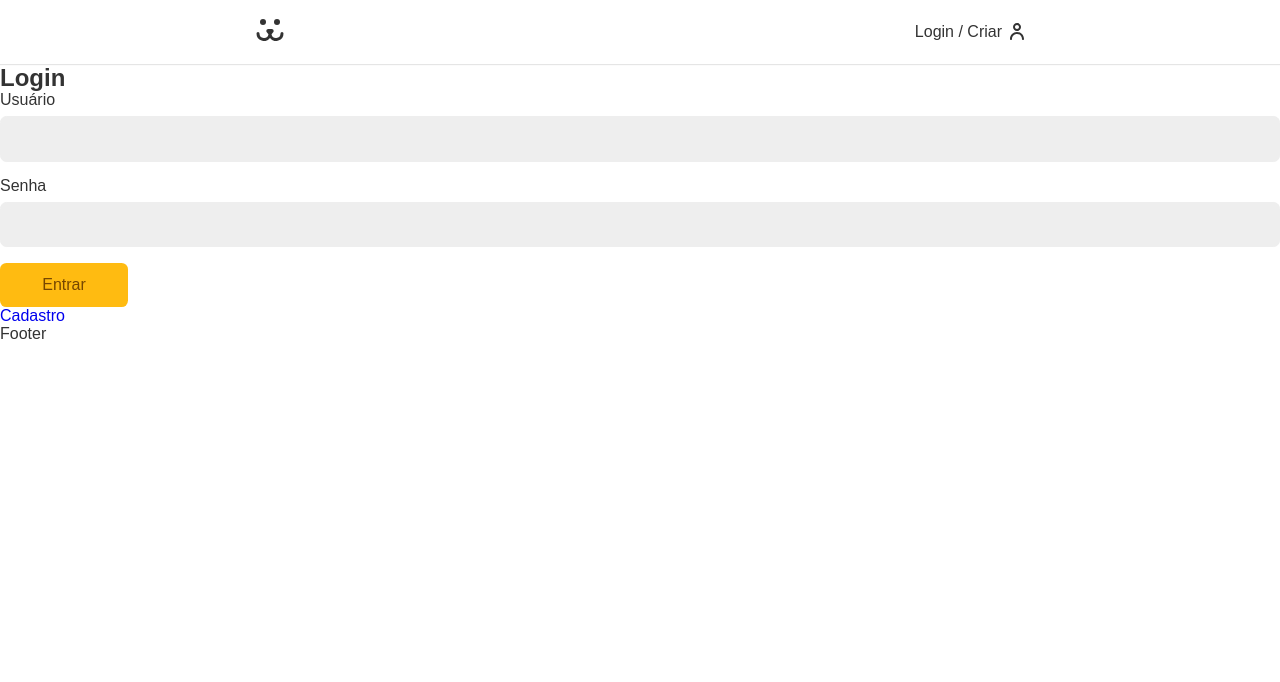
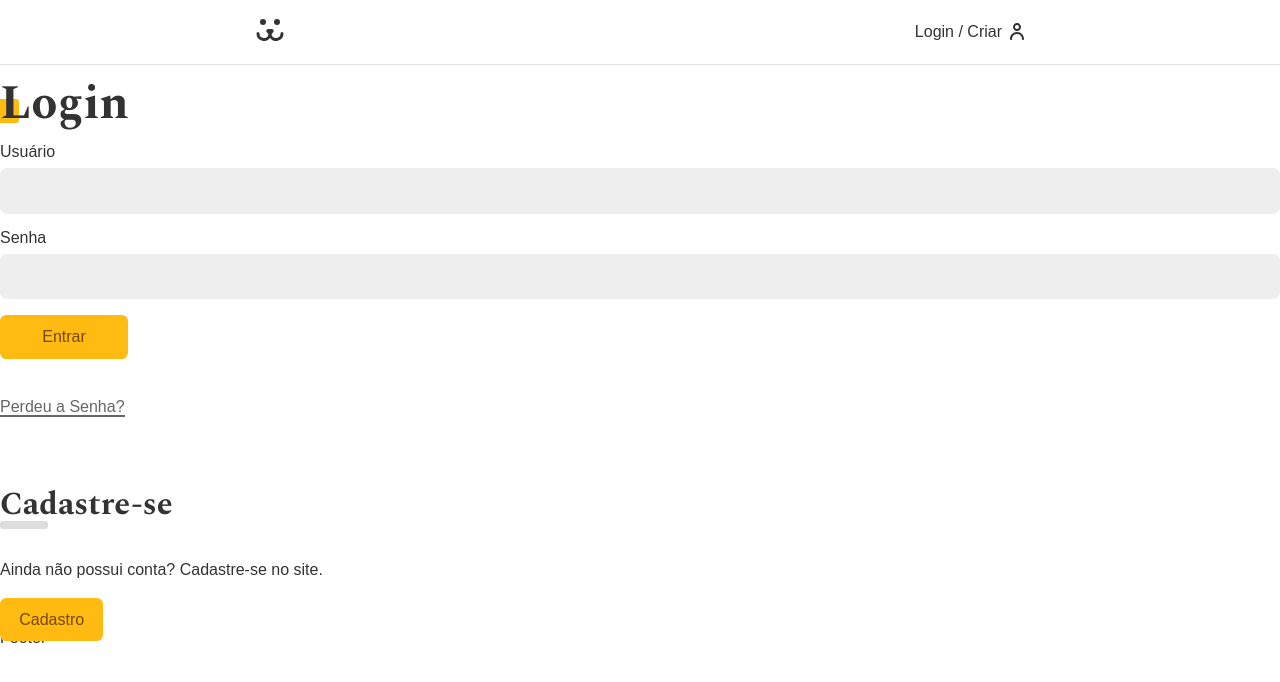
Before and after one commit to igor-cotrim/Dogs, a React (Vite) app: page /login in a window 1280 px wide. Shown: the top 682 px of the page. Built offline with nearby package versions, Linux system fonts and the light colour scheme.

Commit message:
estilizou pagina de login

```diff
--- a/src/App.css
+++ b/src/App.css
@@ -1,3 +1,5 @@
+@import url("https://fonts.googleapis.com/css2?family=Spectral:wght@700&display=swap");
+
 * {
   box-sizing: border-box;
 }
@@ -7,7 +9,7 @@
   padding-top: 4rem;
   color: #333;
   --type-first: Arial, Helvetica, sans-serif;
-  --type-second: "Spectral", Georgia;
+  --type-second: "Spectral", georgia;
   font-family: var(--type-first);
 }
 
@@ -40,6 +42,7 @@
 }
 
 a {
+  color: #333;
   text-decoration: none;
 }
 
@@ -48,3 +51,38 @@
   padding: 0 1rem;
   margin: 0 auto;
 }
+
+.title {
+  font-family: var(--type-second);
+  line-height: 1;
+  font-size: 3rem;
+  margin: 1rem 0;
+  position: relative;
+  z-index: 1;
+}
+
+.title::after {
+  content: "";
+  display: block;
+  width: 1.5rem;
+  height: 1.5rem;
+  background: #fb1;
+  position: absolute;
+  bottom: 5px;
+  left: -5px;
+  border-radius: 0.2rem;
+  z-index: -1;
+}
+
+.animeLeft {
+  opacity: 0;
+  transform: translateX(-20px);
+  animation: animeLeft 0.3s forwards;
+}
+
+@keyframes animeLeft {
+  to {
+    opacity: 1;
+    transform: initial;
+  }
+}
--- /dev/null
+++ b/src/components/Error/index.tsx
@@ -0,0 +1,9 @@
+const Error = ({ error }) => {
+
+  if (!error) return null
+  return (
+    <p style={{ color: '#f31', margin: '1rem 0' }}>{error}</p>
+  )
+};
+
+export default Error;
--- a/src/components/LoginForm/index.tsx
+++ b/src/components/LoginForm/index.tsx
@@ -3,15 +3,17 @@
 
 import Input from "../../components/Input";
 import Button from "../../components/Button";
+import Error from "../../components/Error";
 import useForm from "../../hooks/useForm";
 import { UserContext } from "../../contexts/UserContext";
+
+import stylesBtn from '../Button/styles.module.css'
+import styles from './styles.module.css'
 
 const LoginForm = () => {
   const username = useForm()
   const password = useForm()
   const { userLogin, error, loading } = useContext<any>(UserContext)
-
-  // console.log(userLogin);
 
   const handleSubmit = async (event) => {
     event.preventDefault()
@@ -22,9 +24,9 @@
   }
 
   return (
-    <section>
-      <h1>Login</h1>
-      <form action="" onSubmit={handleSubmit}>
+    <section className="animeLeft">
+      <h1 className="title">Login</h1>
+      <form className={styles.form} onSubmit={handleSubmit}>
         <Input label='Usuário' type='text' name='username' {...username} />
         <Input label='Senha' type='password' name='password' {...password} />
         {loading ? (
@@ -32,9 +34,19 @@
         ) : (
           <Button>Entrar</Button>
         )}
-        {error && <p>{error}</p>}
+        <Error error={error} />
       </form>
-      <Link to='/login/criar'>Cadastro</Link>
+      <Link
+        className={styles.perdeu}
+        to='/login/perdeu'
+      >
+        Perdeu a Senha?
+      </Link>
+      <div className={styles.cadastro}>
+        <h2 className={styles.subtitle}>Cadastre-se</h2>
+        <p>Ainda não possui conta? Cadastre-se no site.</p>
+      </div>
+      <Link className={stylesBtn.button} to='/login/criar'>Cadastro</Link>
     </section>
   );
 };
--- a/src/components/LoginForm/styles.module.css
+++ b/src/components/LoginForm/styles.module.css
@@ -0,0 +1,42 @@
+.form {
+  margin-bottom: 2rem;
+}
+
+.perdeu {
+  display: inline-block;
+  color: #666;
+  padding: 0.5rem 0;
+  line-height: 1;
+}
+
+.perdeu::after {
+  content: "";
+  height: 2px;
+  width: 100%;
+  background: currentColor;
+  display: block;
+}
+
+.cadastro {
+  margin-top: 4rem;
+}
+
+.cadastro p {
+  margin-top: 2rem;
+  margin-bottom: 2rem;
+}
+
+.subtitle {
+  font-family: var(--type-second);
+  line-height: 1;
+  font-size: 2rem;
+}
+
+.subtitle::after {
+  content: "";
+  display: block;
+  background: #ddd;
+  height: 0.5rem;
+  width: 3rem;
+  border-radius: 0.2rem;
+}
```
